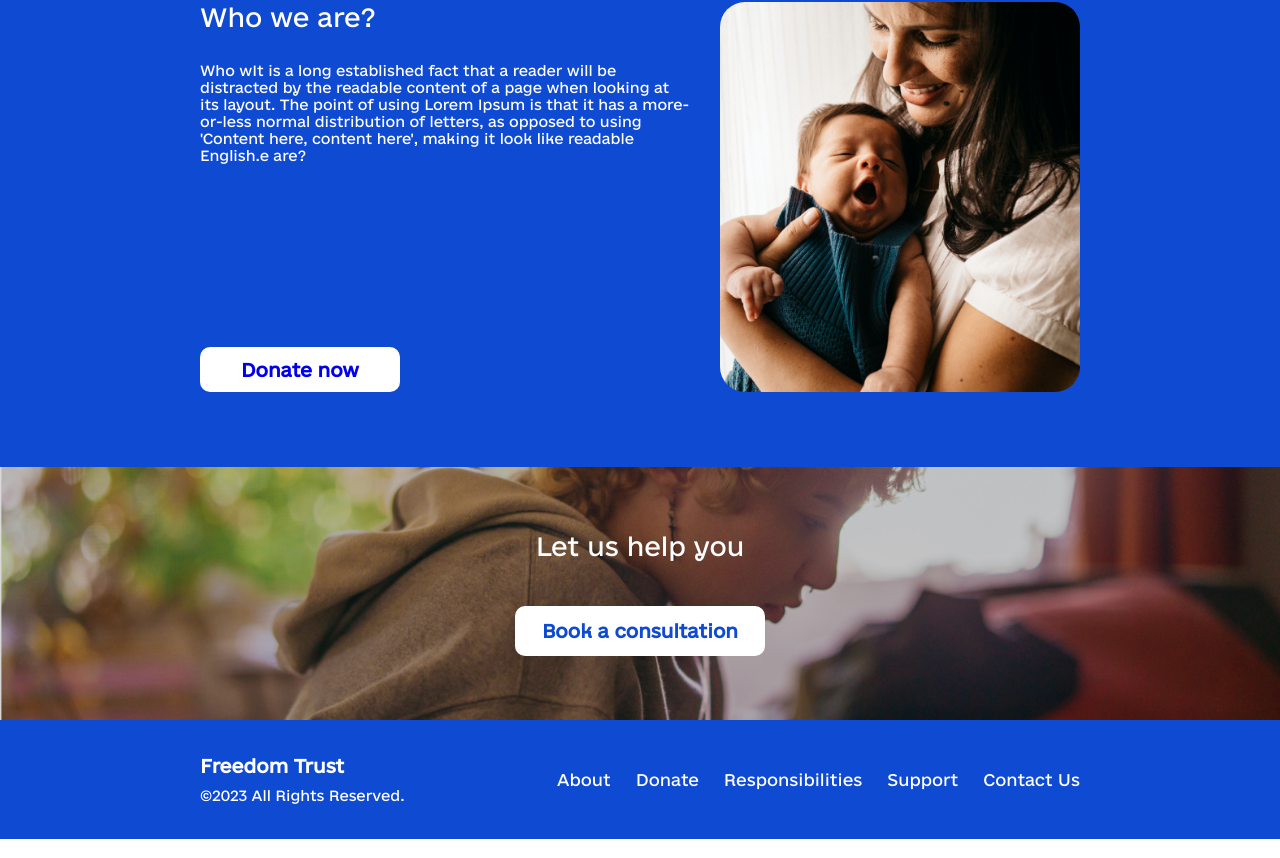
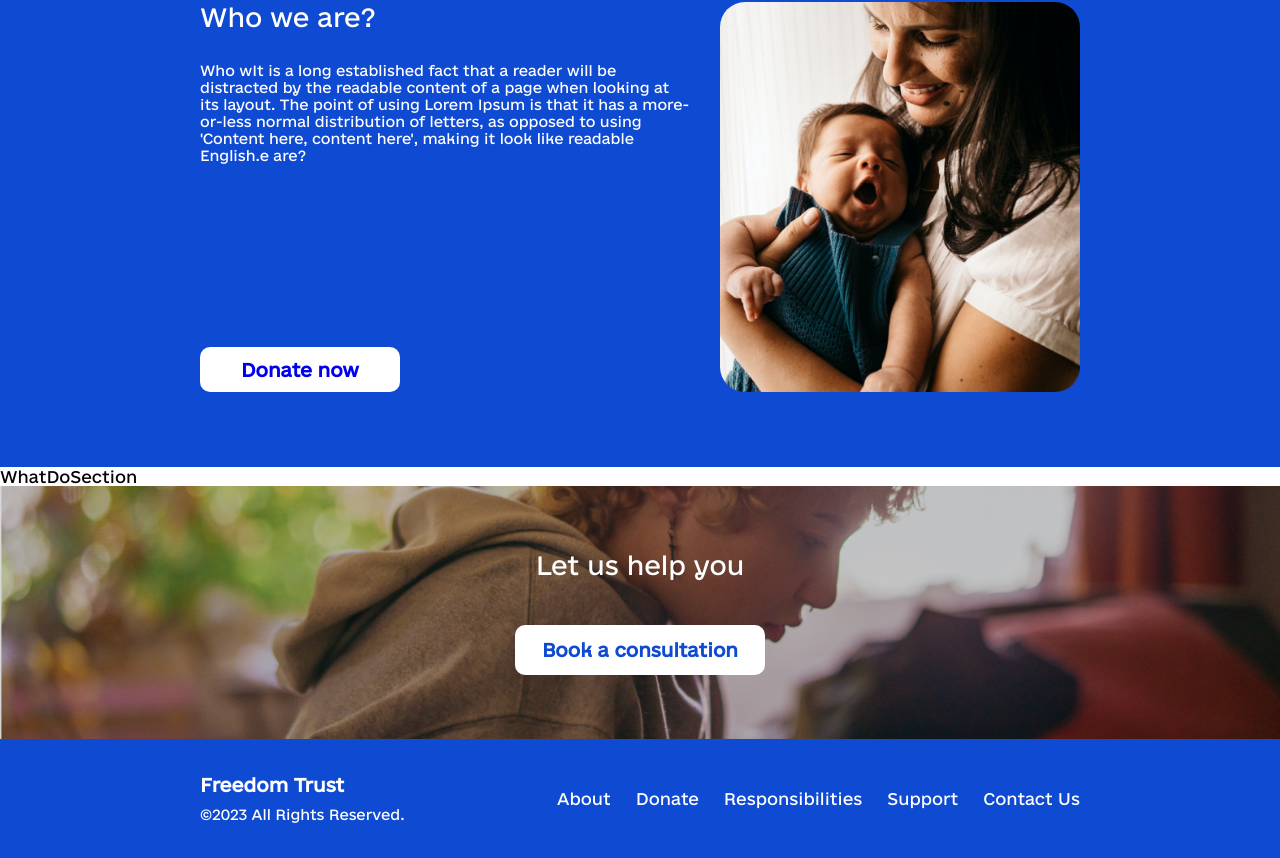
Before and after one commit to yanzhabko/freedom-trust, a Next.js app: page / in a window 1280 px wide. Shown: the part 773-1631 px from the top of the page. Built offline with nearby package versions, Linux system fonts and the light colour scheme.

Commit message:
init what do section

```diff
--- a/app/page.tsx
+++ b/app/page.tsx
@@ -1,6 +1,7 @@
 import React from "react"
 import HeroSection from "@/sections/home_page/HeroSection"
 import DonateSection from "@/sections/home_page/DonateSection"
+import WhatDoSection from "@/sections/home_page/WhatDoSection"
 import ContactComponent from "@/components/ContactComponent"
 import BackgroundImages from "@/images/home_page/background.png"
 
@@ -9,6 +10,7 @@ export default function Home() {
     <div>
       <HeroSection image={BackgroundImages} title="Ukrainian Society for Children and Adults with Autims"/>
       <DonateSection />
+      <WhatDoSection />
       <ContactComponent />
     </div>
   )
--- /dev/null
+++ b/sections/home_page/WhatDoSection.module.scss
@@ -0,0 +1,4 @@
+@import "@/style/mixin";
+@import "@/style/container";
+@import "@/style/fonts";
+@import "@/style/colors";
--- /dev/null
+++ b/sections/home_page/WhatDoSection.tsx
@@ -0,0 +1,9 @@
+import React from 'react'
+
+const WhatDoSection = () => {
+	return (
+		<div>WhatDoSection</div>
+	)
+}
+
+export default WhatDoSection
```
